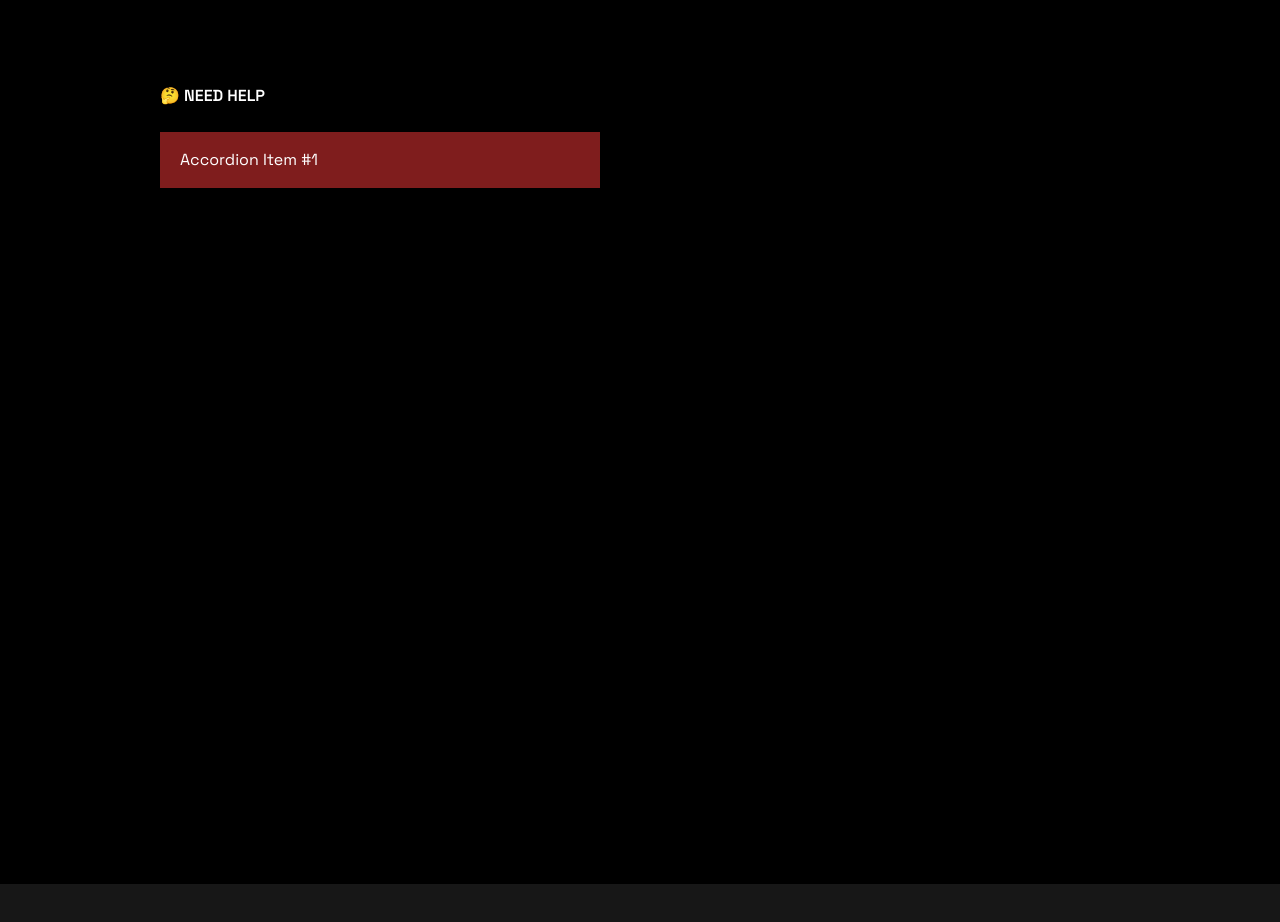
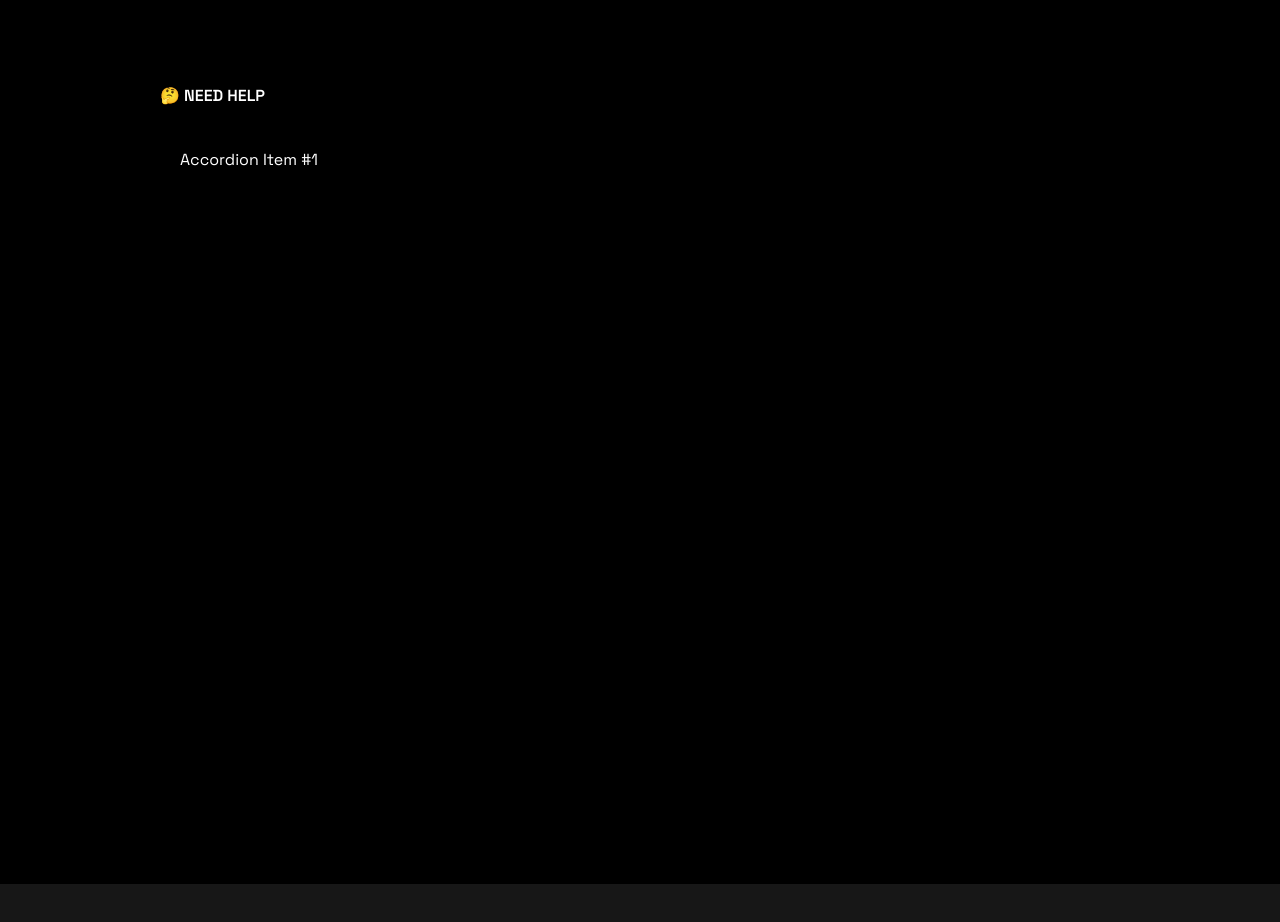
Before and after one commit to csivitu/Gravitas, a Next.js app: page / in a window 1280 px wide. Shown: the part 2400-3322 px from the top of the page. Built offline with nearby package versions, Linux system fonts and the light colour scheme; what tw-elements would draw is missing.

Commit message:
feat: added faq accordion

```diff
--- a/components/FAQs.js
+++ b/components/FAQs.js
@@ -15,7 +15,7 @@ function ForkThis() {
                 <div className="grid grid-cols-[1fr_1fr] gap-20">
                     <div class="accordion" id="accordionExample">
                         <div class="accordion-item">
-                            <h2 class="accordion-header mb-0 bg-red-900" id="headingOne">
+                            <h2 class="accordion-header mb-0" id="headingOne">
                                 <button class="
                                     accordion-button
                                     items-center
```
